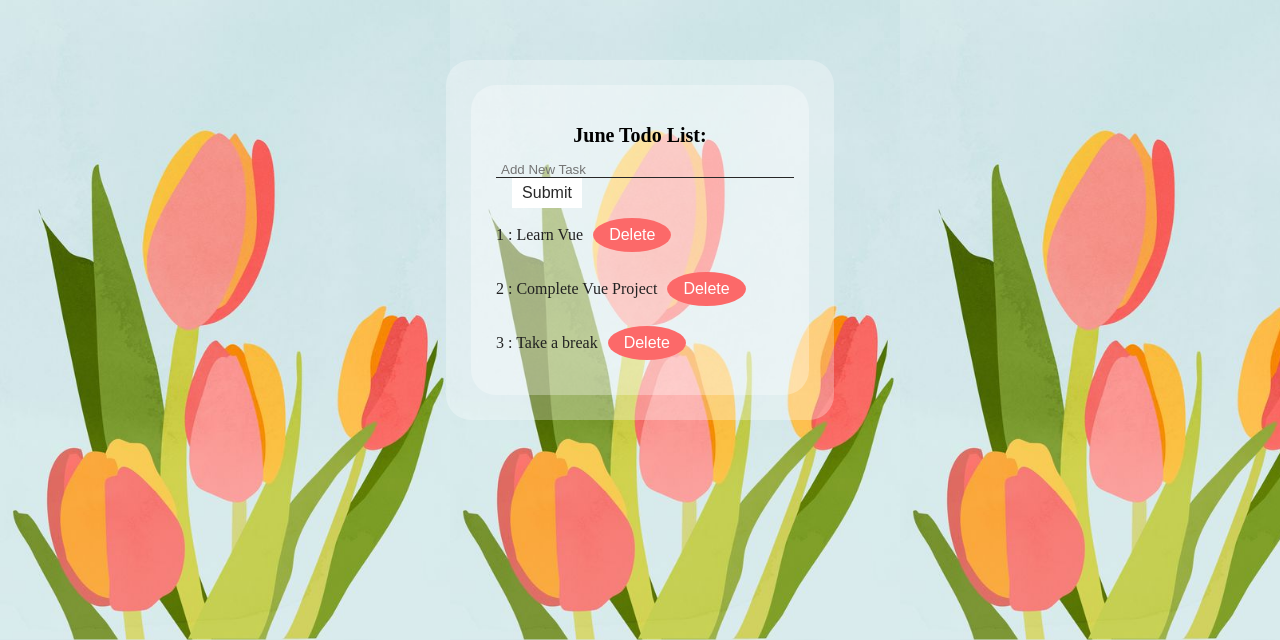
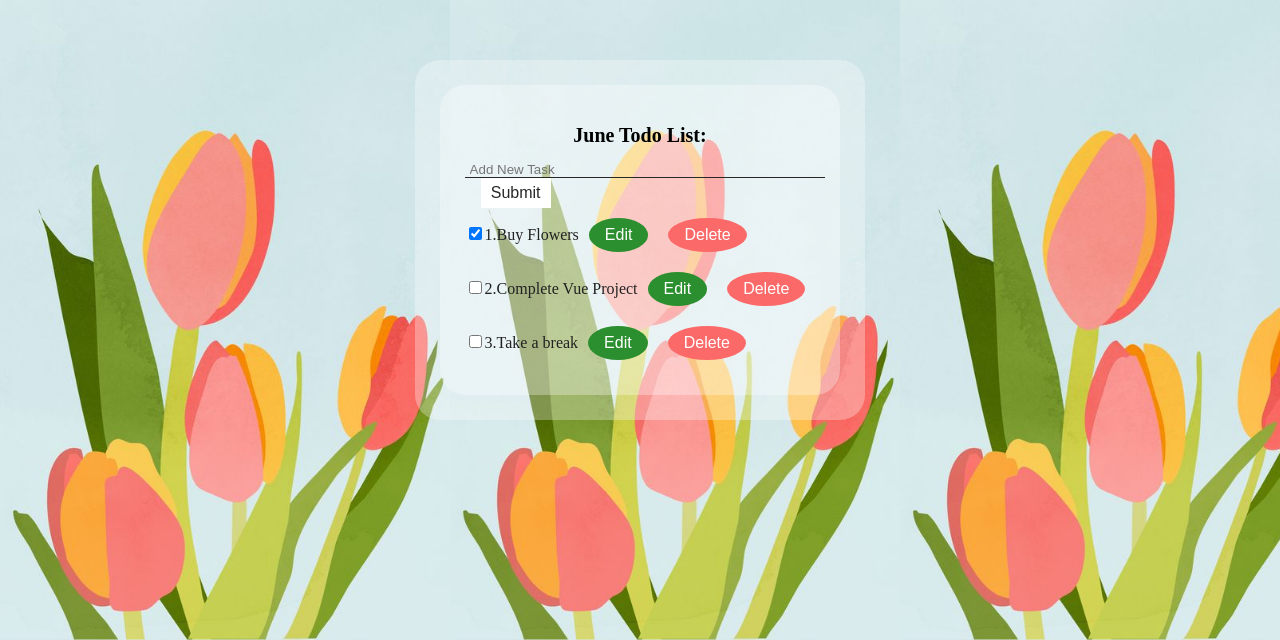
Before and after one commit to marcelindia/todo-vue, a Vue app: page / in a window 1280 px wide. Shown: the part 160-800 px from the top of the page. Built offline with nearby package versions, Linux system fonts and the light colour scheme.

Commit message:
checkbox showing task that is complete--created edit button

```diff
--- a/src/App.vue
+++ b/src/App.vue
@@ -1,62 +1,85 @@
 <script>
 export default {
-  name: 'app',
+  name: "app",
   data() {
     return {
-      newTodo: '',
+      newTodo: "",
       todos: [
         {
           id: 1,
-          text: 'Learn Vue',
-          completed: false
+          text: "Buy Flowers",
+          completed: true,
         },
         {
           id: 2,
-          text: 'Complete Vue Project',
-          completed: false
+          text: "Complete Vue Project",
+          completed: false,
         },
         {
           id: 3,
-          text: 'Take a break',
-          completed: false
-        }
-      ]
-    }
+          text: "Take a break",
+          completed: false,
+        },
+      ],
+    };
   },
   methods: {
     addTodo() {
+      if (this.newTodo.length == 0) {
+        return;
+      }
       this.todos.push({
         id: this.todos.length + 1,
         text: this.newTodo,
-      completed: false
-    })
-    this.newTodo = ''
+        completed: false,
+      });
+      this.newTodo = "";
     },
-  deleteTodo(i){
-    this.todos.splice(i,1)
-  }
-}}
+    deleteTodo(i) {
+      this.todos.splice(i, 1);
+    },
+  },
+};
 </script>
 
 <template>
   <div id="app">
     <div id="container">
+      <h1>June Todo List:</h1>
+      <div>
+        <input
+          type="text"
+          class="input"
+          placeholder="Add New Task"
+          v-model="newTodo"
+          v-on:keyup.enter="addTodo"
+        />
+        <button class="add-button" v-on:click="addTodo()">Submit</button>
+        <ul>
+          <li v-for="(todo, i) in todos">
+            <input
+              type="checkbox"
+              v-model="todo.completed"
+              @click="completed = !completed"
+              v-on:keyup.enter="completed"
+            />
+            <span>{{ i + 1 }}.{{ todo.text }}</span>
 
-      <h1>June Todo List:</h1>
-    <input type="text" class="input" placeholder="Add New Task" v-model="newTodo" />
-    <button class="add-button" v-on:click="addTodo()"  @click.enter="newTodo">Submit</button>
-   <!-- <div v-for="todo in todos" :key="todo-list"> -->
-<ul>
-       <li v-for="(todo,i) in todos">
-       <span>{{i + 1}} : {{todo.text}}</span>
-        <button class="del-button" @click="deleteTodo(i)">Delete</button>
+            <button class="edit-button" @click="editTodo(i)">Edit</button>
+            <button
+              class="del-button"
+              @click="deleteTodo(i)"
+              v-on:keyup.delete="deleteTodo"
+            >
+              Delete
+            </button>
           </li>
         </ul>
+      </div>
     </div>
   </div>
 </template>
 
 <style>
-@import './assets/base.css';
-
+@import "./assets/base.css";
 </style>
--- a/src/assets/base.css
+++ b/src/assets/base.css
@@ -1,7 +1,7 @@
 #app {
   max-width: 100%;
   max-height: 100%;
-  background-color:rgba(255, 255, 255, 0.3);
+  background-color: rgba(255, 255, 255, 0.3);
   padding: 25px;
   border-radius: 25px;
   overflow: auto;
@@ -10,42 +10,60 @@
 }
 .add-button {
   width: 70px;
-  height:30px;
+  height: 30px;
   flex-shrink: 0;
   background: white;
   border: none;
-  /* border-radius: 50%; */;
   color: #272727;
   font-size: 1rem;
   margin-left: 1rem;
   cursor: pointer;
 }
-.input{
+.input {
   width: 100%;
   padding: 0 5px;
   outline: none;
   border: none;
   border-bottom: 1px solid #272727;
   background-color: transparent;
-margin-right:15px;
+  margin-right: 15px;
   color: #272727;
   box-shadow: none;
   border-radius: 0;
 }
-
 .del-button {
   background: rgb(252, 105, 105);
   color: white;
   padding: 8px 16px;
   border: none;
   border-radius: 50%;
-margin:10px;
+  margin: 10px;
+  font-size: 16px;
+  cursor: pointer;
+}
+.edit-button {
+  background: rgb(44, 143, 47);
+  color: white;
+  padding: 8px 16px;
+  border: none;
+  border-radius: 50%;
+  margin: 10px;
+  font-size: 16px;
+  cursor: pointer;
+}
+.complete-button {
+  background: rgb(92, 170, 20);
+  color: white;
+  padding: 8px 16px;
+  border: none;
+  border-radius: 50%;
+  margin: 10px;
   font-size: 16px;
   cursor: pointer;
 }
 
-.task-list-item{
-  background-color: rgba(255,255,255,0.7);
+.task-list-item {
+  background-color: rgba(255, 255, 255, 0.7);
   display: flex;
   align-items: center;
   padding: 8px;
@@ -53,29 +71,28 @@ font-size: 16px;
   margin-bottom: 12px;
 }
 
-body{
+body {
   width: 100%;
   height: 100vh;
-  margin:0;
-  padding:0;
+  margin: 0;
+  padding: 0;
   display: flex;
   justify-content: center;
   align-items: center;
-  background-image:url('/src/assets/much-todo6.jpeg');
+  background-image: url("/src/assets/much-todo6.jpeg");
   background-attachment: fixed;
   background-size: 450px;
 }
 
-ul{
+ul {
   list-style: none;
   padding: 0;
   margin: 0;
 }
 
-
-h1{
+h1 {
   font-size: 20px;
   font-weight: 32px;
   text-align: center;
-  color: black
+  color: black;
 }
--- a/src/components/DeleteTask.vue
+++ /dev/null
@@ -1,3 +0,0 @@
-<template>
-
-</template>
```
Also changed, not shown: src/assets/logo.svg (deleted), src/assets/styles/main.css (deleted), src/components/Addtask.vue (deleted). Lines whose indentation alone changed are shown as unchanged.
